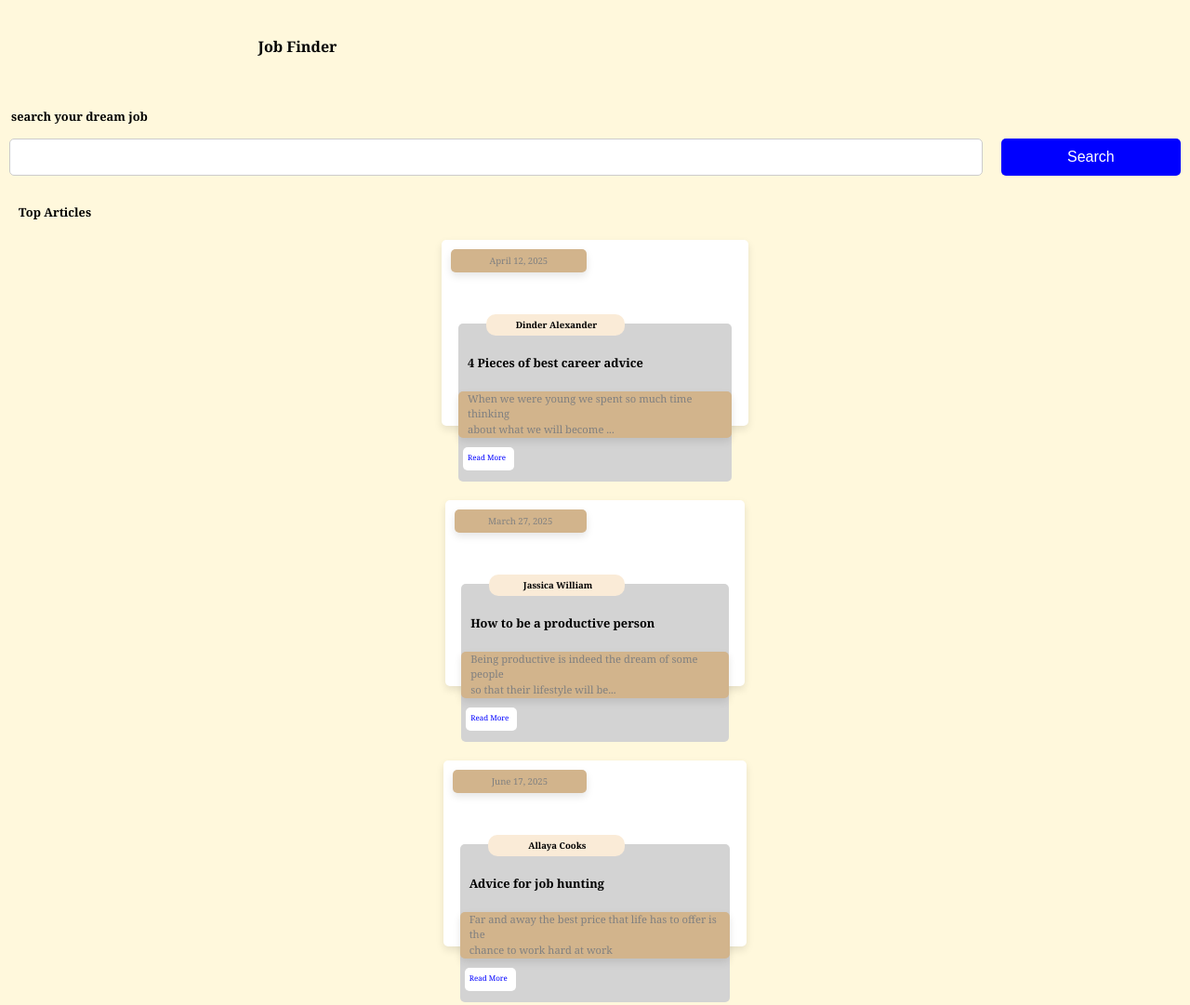
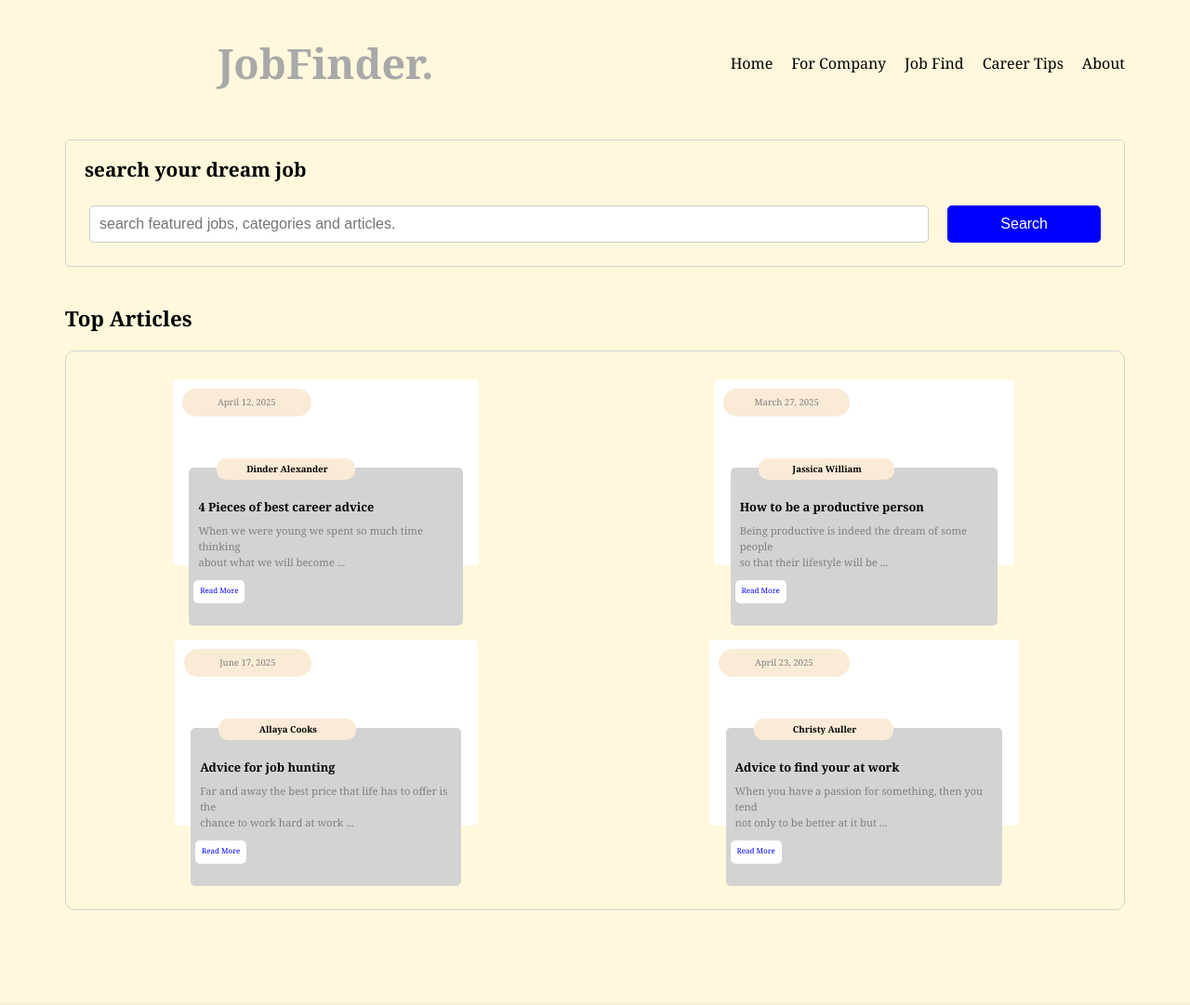
Before and after one commit to SOLARMAN-png/my-grid-project, a plain HTML site: page index.html in a window 1280 px wide. Shown: the top 1081 px of the page at 93% size. Drawn offline with Linux system fonts and the light colour scheme.

Commit message:
this is a new commit

```diff
--- a/index.html
+++ b/index.html
@@ -8,7 +8,7 @@
   </head>
   <body>
     <nav class="navbar grid">
-      <h1>Job Finder</h1>
+      <h1>JobFinder.</h1>
       <ul>
         <li><a href="">Home</a></li>
         <li><a href="">For Company</a></li>
@@ -21,7 +21,10 @@
     <section id="search-section">
       <h2>search your dream job</h2>
       <div class="search-container grid">
-        <input type="text" />
+        <input
+          type="text"
+          placeholder="search featured jobs, categories and articles."
+        />
         <button class="button">Search</button>
       </div>
     </section>
@@ -32,7 +35,7 @@
         <div class="featured-article">
           <p class="article-date">April 12, 2025</p>
 
-          <div>
+          <div class="article-innerContent">
             <h3>Dinder Alexander</h3>
             <h4>4 Pieces of best career advice</h4>
             <p>
@@ -46,12 +49,12 @@
         <div class="featured-article">
           <p class="article-date">March 27, 2025</p>
 
-          <div>
+          <div class="article-innerContent">
             <h3>Jassica William</h3>
             <h4>How to be a productive person</h4>
             <p>
               Being productive is indeed the dream of some people <br />so that
-              their lifestyle will be...
+              their lifestyle will be ...
             </p>
             <a href="" class="link">Read More</a>
           </div>
@@ -59,12 +62,12 @@
         <div class="featured-article">
           <p class="article-date">June 17, 2025</p>
 
-          <div>
+          <div class="article-innerContent">
             <h3>Allaya Cooks</h3>
             <h4>Advice for job hunting</h4>
             <p>
               Far and away the best price that life has to offer is the <br />
-              chance to work hard at work
+              chance to work hard at work ...
             </p>
             <a href="" class="link">Read More</a>
           </div>
@@ -72,12 +75,12 @@
         <div class="featured-article">
           <p class="article-date">April 23, 2025</p>
 
-          <div>
+          <div class="article-innerContent">
             <h3>Christy Auller</h3>
             <h4>Advice to find your at work</h4>
             <p>
               When you have a passion for something, then you tend <br />
-              not only to be better at it but..
+              not only to be better at it but ...
             </p>
             <a href="" class="link">Read More</a>
           </div>
@@ -105,7 +108,7 @@
         <img src="images/whatsapp.png" alt="" />
       </div>
 
-      <p class="footer-endnote">Copy Jobfind 2025. All rights reserved</p>
+      <p class="footer-endnote">Copy Jobfind&copy; 2025. All rights reserved</p>
     </footer>
   </body>
 </html>
--- a/styles.css
+++ b/styles.css
@@ -27,11 +27,11 @@ body{
     border: none;
     cursor: pointer;
     border-radius: 5px;
-    font-size: 1em;
+    font-size: 0.7em;
 }
 .button:hover{
-  color: blue;
-  background: white;
+  color: white;
+  background: darkblue;
 }
 input,textarea{
     padding: 10px;
@@ -87,6 +87,7 @@ p, h4 {
     align-self: center;
     justify-self: center;
     padding: 50% auto;
+    color: darkgrey;
 }
 
 .navbar ul {
@@ -135,29 +136,29 @@ margin: 10px 0;
     height: 180px;
     background-color: white;
     padding: 10px;
-    box-shadow: 0 4px 8px rgba(0, 0, 0, 0.1);
     border-radius: 5px;
     margin: 10px auto 50px auto;
     position: static;
 }
 
-.featured-article p {
-    background-color: tan;
+.article-innerContent p {
+    /* background-color: tan; */
     padding: 3px;
-    box-shadow: 0 4px 8px rgba(0, 0, 0, 0.1);
+    margin-top: 0;
     border-radius: 5px;
     grid-column: 1 / 2;
 }
 
 .article-date {
-    background-color: tan;
-    font-size: 0.6em;
-     width: 45%;
+  background-color: antiquewhite;
+  font-size: 0.6em;
+  width: 45%;
   max-width: 45%;
+  height: 30px;
    display: flex;
   align-items: center;
   justify-content: center;
-  border-radius: 5px;
+  border-radius: 15px;
 }
 
 .featured-article div {
@@ -194,6 +195,7 @@ margin: 10px 0;
 
 .featured-article div h4 {
     padding: 30px 10px 0 10px;
+    margin-bottom: 5px;
     font-size: 0.8em;
 }
 
@@ -207,7 +209,10 @@ margin: 10px 0;
 
 .link {
     width: 45px;
+    max-width: 45px;
     height: 15px;
+    min-height: 15px;
+    text-align: center;
     border-radius: 5px;
     background-color: white;
     color: blue;
@@ -222,7 +227,7 @@ margin: 10px 0;
     background-color: var(--secondary);
     color: white;
     padding: 20px 10px;
-  margin: 30px auto;
+  margin: 30px auto 0 auto;
 }
 
 
@@ -230,20 +235,20 @@ margin: 10px 0;
   padding: 50px auto 0 auto;
   line-height: 1.2em;
   font-size: 0.8em;
-
 }
 
 .footerImage-container {
   margin: 10px 0;
-  width: 80%;
-  max-width: 80%;
+  width: 100%;
+  max-width: 100%;
+  border-bottom: 0.5px solid lightgrey;
 }
 
 .footerImage-container img {
     width: 30px;
     height: 30px;
     /* grid-column: span 1; */
-    margin: 0 10px;
+    margin: 10px 10px 30px 10px;
 }
 
 #footer-section h4 {
@@ -253,3 +258,229 @@ margin: 10px 0;
 .footer-endnote {
   padding: 20px 5px;
 }
+
+/* small tablet styles */
+@media screen and (min-width: 620px) {
+  h1 {
+    font-size: 2.0em;
+    grid-column: 3 / 4;
+    align-self: center;
+    display: flex;
+  }
+
+
+ #search-section h2 {
+    padding: 10px 0 0 5px;
+    font-size: 1rem;
+}
+
+  .search-container input {
+    grid-column: 1 / 6;
+    font-size: 1rem;
+  }
+
+  .search-container button {
+    grid-column: 6 / 7;
+    font-size: 1rem;
+  }
+
+
+#article {
+    margin: 20px 10px;
+    padding: 5px auto;
+}
+
+#article h2 {
+    padding: 10px 0 10px 0;
+    font-size: 1rem;
+  }
+
+#footer-section {
+  margin: 70px auto 0 auto;
+}
+
+}
+
+/* large tablet & laptop styles */
+@media screen and (min-width: 960px) {
+h1 {
+    font-size: 2.5em;
+    grid-column: 1 / 2; /* Start at first column */
+    align-self: start;
+    justify-self: start;
+    padding-left: 0; /* Remove left padding */
+  }
+
+.navbar {
+    margin: 0 30px 30px 30px;
+    height: 100px;
+    min-height: 100px;
+    align-items: center;
+}
+
+.navbar ul {
+ display: flex;
+  grid-column: 4 / 7;
+  justify-content: flex-end;
+    align-self: center;
+    gap: 10px;
+}
+
+.navbar ul li a {
+    color: black;
+    cursor: pointer;
+  }
+
+  .navbar ul li a:hover {
+color:  gray;
+  }
+
+#search-section {
+    margin: 0 30px;
+    padding: 5px auto;
+    border: 0.5px solid lightgray;
+    border-radius: 5px;
+}
+
+.search-container {
+  padding: 25px;
+}
+
+ #search-section h2 {
+    padding: 0 0 0 20px;
+    font-size: 1.2rem;
+    margin-bottom: 0;
+}
+
+#article h2 {
+    padding: 10px 0 10px 20px;
+    font-size: 1.3rem;
+  }
+
+.article-container div:nth-child(1) {
+    grid-column: 1 / 4;
+}
+
+.article-container div:nth-child(2) {
+    grid-column: 4 / 7;
+}
+
+.article-container div:nth-child(3) {
+    grid-column: 1 / 4;
+}
+
+.article-container div:nth-child(4) {
+    grid-column: 4 / 7;
+}
+
+
+#footer-section {
+  margin: 100px auto 0 auto;
+}
+
+#footer-section P {
+  padding: 30px 0 0 30px;
+  line-height: 1.3em;
+  font-size: 1em;
+}
+
+#footer-section h4 {
+  padding: 10px 0 0 30px;
+}
+
+
+.footerImage-container {
+  margin: 50px 0 0 30px;
+  width: 80%;
+  max-width: 80%;
+}
+
+.footerImage-container img {
+    width: 40px;
+    height: 40px;
+    margin: 10px 0 40px 20px;
+}
+
+.footer-endnote {
+  padding: 40px 10px;
+}
+
+}
+
+
+/* desktop styles */
+@media screen and (min-width: 1200px) {
+  h1 {
+    font-size: 2.8em;
+  }
+
+  .navbar {
+    margin: 0 70px 30px 70px;
+    height: 120px;
+    min-height: 120px;
+}
+
+.navbar ul {
+ display: flex;
+  grid-column: 4 / 7;
+  justify-content: flex-end;
+    align-self: center;
+    gap: 20px;
+}
+
+
+#search-section {
+    margin: 0 70px;
+    padding: 10px auto;
+}
+
+.search-container {
+  padding: 25px;
+}
+
+ #search-section h2 {
+    font-size: 1.3rem;
+}
+
+#article h2 {
+    padding: 20px 0 0 60px;
+    font-size: 1.4rem;
+  }
+
+.article-container {
+  border: 1px solid lightgray;
+  margin: 0 60px;
+  padding: 20px 0 40px 0;
+  border-radius: 10px;
+}
+
+#footer-section P {
+  padding: 30px 0 0 70px;
+  line-height: 1.4em;
+  font-size: 1.2em;
+}
+
+#footer-section h4 {
+  padding: 10px 0 0 70px;
+  font-size: 1.2em;
+}
+
+
+.footerImage-container {
+  margin: 50px 0 0 50px;
+  width: 80%;
+  max-width: 80%;
+  padding: auto 0 auto 10px ;
+}
+
+.footerImage-container img {
+    width: 40px;
+    height: 40px;
+    margin: 10px 0 40px 20px;
+}
+
+.footer-endnote {
+  padding: 40px 10px;
+}
+
+}
```
